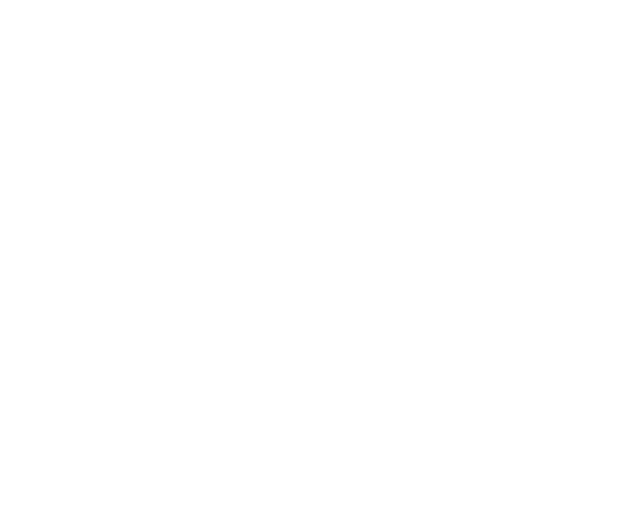
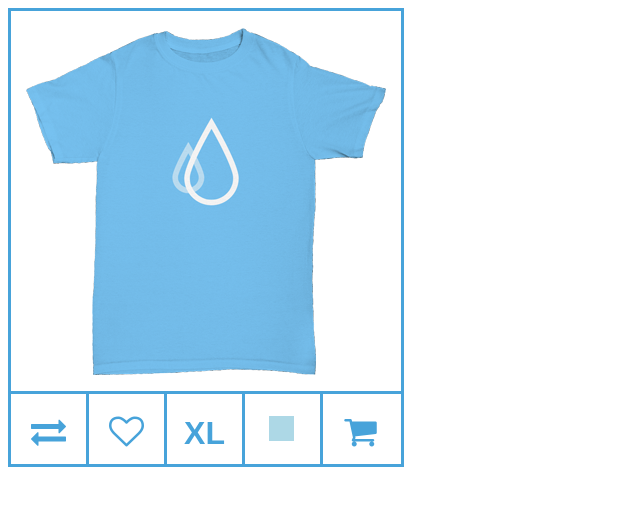
Before and after one commit to shonhartman/T-Shirt-Storefront, a plain HTML site: page index.html in a window 1280 px wide. Shown: the whole page, without its empty margins (0-640 px from the left). Drawn offline with Linux system fonts and the light colour scheme.

Commit message:
Complet ReWrk

```diff
--- a/index.html
+++ b/index.html
@@ -4,16 +4,27 @@
     <meta charset="utf-8">
     <title>T-Shirt Storefront</title>
     <link rel="stylesheet" href="styles/main.css" media="screen" title="no title" charset="utf-8">
+    <link rel="stylesheet" href="https://maxcdn.bootstrapcdn.com/font-awesome/4.5.0/css/font-awesome.min.css">
   </head>
   <body>
     <div class="container">
       <div class="t-shirt-box"></div>
       <div class="icon-box">
-        <div class="icon-box--icon"></div>
-        <div class="icon-box--icon"></div>
-        <div class="icon-box--icon"></div>
-        <div class="icon-box--icon"></div>
-        <div class="icon-box--icon"></div>
+        <div class="icon-box--icon">
+          <i class="fa fa-exchange"></i>
+        </div>
+        <div class="icon-box--icon">
+          <i class="fa fa-heart-o"></i>
+        </div>
+        <div class="icon-box--icon">
+          <h1>XL</h1>
+        </div>
+        <div class="icon-box--icon">
+          <div class="shirt-color"></div>
+        </div>
+        <div class="icon-box--icon">
+          <i class="fa fa-shopping-cart"></i>
+        </div>
       </div>
 
     </div>
--- a/styles/main.css
+++ b/styles/main.css
@@ -1,7 +1,67 @@
-.container {}
+* {
+  font-family: arial;
+  color: #47A3DA;
+  text-align: center;
+}
 
-.t-shirt-box {}
+h1:hover {
+  color: white;
+}
 
-.icon-box {}
+.container {
+  /*background-color: black;*/
+  width: 390px;
+  height: 453px;
+  border: 3px solid #47A3DA;
+}
 
-  &--icon {}
+.t-shirt-box {
+  /*background-color: red;*/
+  width: 390px;
+  height: 380px;
+  border-bottom: 3px solid #47A3DA;
+  background-image: url('../images/shirts/1_front.png');
+  background-repeat: no-repeat;
+  background-position: center;
+}
+
+.icon-box {
+  /*background-color: blue;*/
+  width: 390px;
+  height: 70px;
+}
+
+.icon-box--icon {
+  border-right: 3px solid #47A3DA;
+  width: 75px;
+  height: 70px;
+  float: left;
+  position: relative;
+}
+
+.icon-box--icon i {
+  font-size: 35px;
+  text-align: center;
+  padding: 20px;
+}
+
+.icon-box--icon i:hover {
+  color: white;
+}
+
+.icon-box--icon:last-child {
+  border-right: none;
+}
+
+.icon-box--icon:hover {
+  background-color: #47A3DA;
+}
+
+.shirt-color {
+  width: 25px;
+  height: 25px;
+  background-color: lightblue;
+  position: absolute;
+  top: 32%;
+  left: 32%;
+}
```
